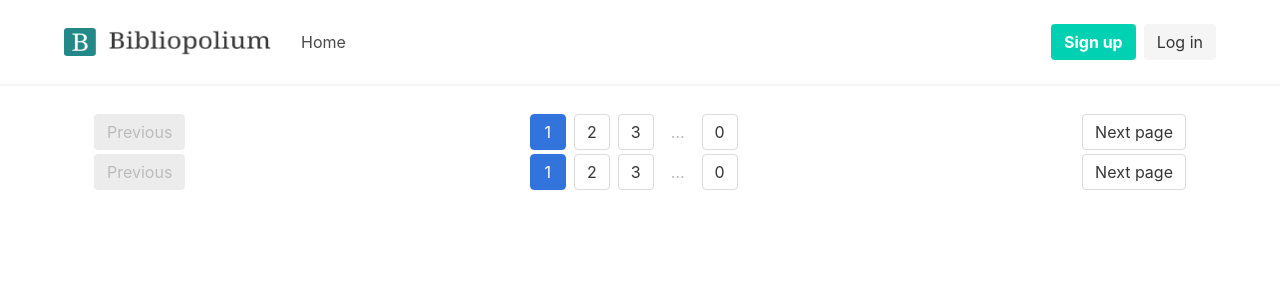
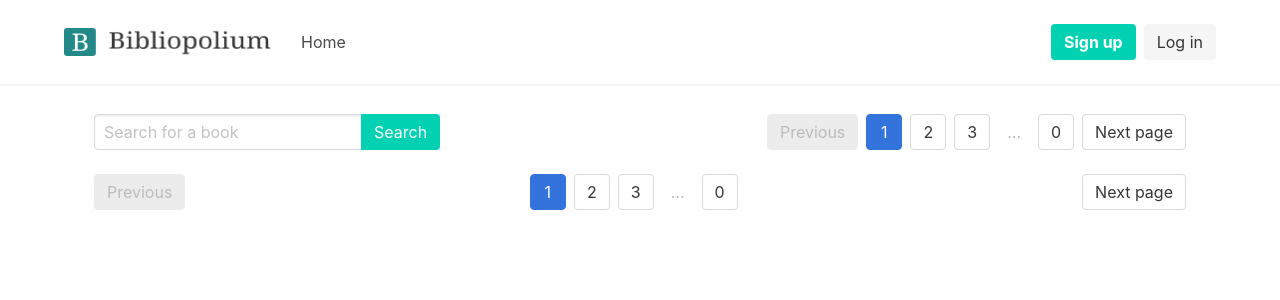
Before and after one commit to d-nagy/bibliopolium, a Flask app: page / in a window 1280 px wide. Shown: the top 300 px of the page. Run offline with Flask 2, Linux system fonts and the light colour scheme; data that the repository does not hold is empty; some libraries are stand-ins or nearby versions.

Commit message:
Implement searching

```diff
--- a/app/main.py
+++ b/app/main.py
@@ -29,17 +29,22 @@ def get_ratings(books):
 @main.route('/')
 @main.route('/index')
 def index():
+    search = request.args.get('search', '', type=str)
     page = request.args.get('page', 1, type=int)
-    books = Book.query.paginate(page, 24, False)
+
+    if search == '':
+        books = Book.query.paginate(page, 24, False)
+    else:
+        books = Book.query.filter(Book.title.like(f'%{search}%')).paginate(page, 24, False)
 
     ratings = get_ratings(books.items)
 
-    next_url = url_for('main.index', page=books.next_num) if books.has_next else None
-    prev_url = url_for('main.index', page=books.prev_num) if books.has_prev else None
+    next_url = url_for('main.index', page=books.next_num, search=search) if books.has_next else None
+    prev_url = url_for('main.index', page=books.prev_num, search=search) if books.has_prev else None
 
     return render_template('index.html', books=books.items, ratings=ratings,
-                            page=page, next_url=next_url, prev_url=prev_url,
-                            num_pages=books.pages)
+                            page=page, search=search, next_url=next_url,
+                            prev_url=prev_url, num_pages=books.pages)
 
 @main.route('/recommended')
 @login_required
@@ -54,18 +59,25 @@ def recommended():
 @main.route('/profile')
 @login_required
 def profile():
+    search = request.args.get('search', '', type=str)
     page = request.args.get('page', 1, type=int)
-    user_ratings = current_user.books.paginate(page, 12, False)
 
-    books = [r.book for r in user_ratings.items]
-    num_pages = user_ratings.pages
+    if search == '':
+        user_ratings = current_user.books.paginate(page, 24, False)
+        books = [r.book for r in user_ratings.items]
+        num_pages = user_ratings.pages
+    else:
+        user_ratings = current_user.books.all()
+        books = [r.book for r in user_ratings.items if search.lower() in r.book.title.lower()]
+        num_pages = ((len(books)-1) // 24) + 1
+
     ratings = get_ratings(books)
 
-    next_url = url_for('main.profile', page=user_ratings.next_num) if user_ratings.has_next else None
-    prev_url = url_for('main.profile', page=user_ratings.prev_num) if user_ratings.has_prev else None
+    next_url = url_for('main.profile', page=user_ratings.next_num, search=search) if user_ratings.has_next else None
+    prev_url = url_for('main.profile', page=user_ratings.prev_num, search=search) if user_ratings.has_prev else None
 
     return render_template('profile.html', books=books, ratings=ratings,
-                            page=page, num_pages=num_pages,
+                            page=page, search=search, num_pages=num_pages,
                             next_url=next_url, prev_url=prev_url)
 
 @main.route('/rate_book', methods=['POST'])
@@ -92,3 +104,22 @@ def rate_book():
     db.session.commit()
 
     return redirect(next_url)
+
+@main.route('/search_index')
+def search_index():
+    term = request.args.get('term')
+    books = Book.query.filter(Book.title.like(f'%{term}%')).all()
+
+    titles = [book.title for book in books]
+
+    return jsonify(titles)
+
+@main.route('/search_profile')
+def search_profile():
+    term = request.args.get('term')
+    user_ratings = current_user.books.all()
+
+    books = [r.book for r in user_ratings.items]
+    titles = [book.title for book in books if term.lower() in books.title.lower()]
+
+    return jsonify(titles)
--- a/app/static/js/index.js
+++ b/app/static/js/index.js
@@ -28,3 +28,42 @@ function closeModal() {
     $('html').removeClass('is-clipped');
     $('.modal').find('.book-card-rating').remove();
 }
+
+function searchBooks(val, url) {
+    re = /^[Tt]he\s/i;
+    val = val.replace(re, '');
+    if (val.length < 4) return;
+
+    $.ajax({
+        url: url,
+        method: 'GET',
+        data: { term: val },
+        success: function(data) {
+            var datalist = $('#searchresults');
+            var options = [];
+
+            datalist.children('option').each(function() {
+                var opt_val = this.value;
+                if (!data.includes(opt_val)) {
+                    this.remove();
+                } else {
+                    options.push(opt_val);
+                }
+            });
+
+            data.forEach(function(item, index) {
+                if (!options.includes(item)) {
+                    var opt = $('<option></option>').attr('value', item);
+                    datalist.append(opt);
+                }
+            });
+        }
+    });
+}
+
+function submitSearch() {
+    var term = $('.search-books').first().val();
+    var url_param = { search: term };
+    var url = window.location.href + '?' + $.param(url_param);
+    window.location.href = url;
+}
--- a/app/templates/base.html
+++ b/app/templates/base.html
@@ -126,6 +126,8 @@
         </div>
         <button class="modal-close is-large" aria-label="close" onclick="closeModal()"></button>
     </div>
+
+    <datalist id="searchresults"></datalist>
 </body>
 
 </html>
--- a/app/templates/index.html
+++ b/app/templates/index.html
@@ -8,7 +8,34 @@
 
 {% block content %}
 <section class="container has-text-centered is-spaced" style="padding: 30px">
-  {{ paginator.paginator(page, 'index', next_url, prev_url, num_pages) }}
+  <nav class="level">
+    <div class="level-left">
+      <div class="level-item">
+          <div class="field has-addons">
+            <div class="control">
+                <input class="input search-books" type="text" name="search" id="search_index" placeholder="Search for a book" list="searchresults" autocomplete="off" oninput="searchBooks(this.value, this.id)">
+            </div>
+            <div class="control">
+              <a id="search_index_button" class="button is-primary search-button" onclick="submitSearch()">
+                Search
+              </a>
+            </div>
+          </div>
+      </div>
+    </div>
+    <div class="level-right">
+      <div class="level-item">
+          {{ paginator.paginator(page, 'index', next_url, prev_url, num_pages) }}
+      </div>
+    </div>
+  </nav>
+
+  {% if search != '' %}
+    <div class="notification is-info" style="background-color: #288">
+      <a class="delete" href="/index"></a>
+      Search results for <strong>"{{ search }}"</strong>
+    </div>
+  {% endif %}
 
   {% for j in range(cols) %}
   <div class="columns bookshelf">
```
Also changed, not shown: app/templates/profile.html (+29 -2 lines).
